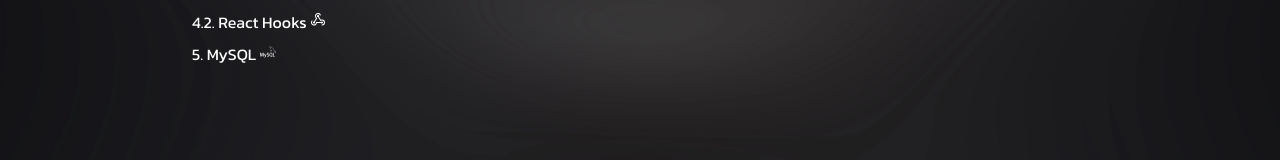
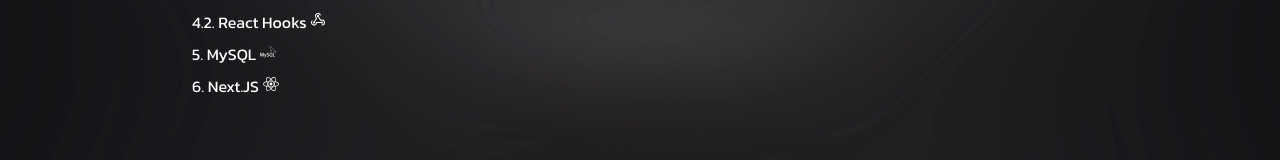
Before and after one commit to tahirbera/bera-portfolio, a React (Create React App) app: page / in a window 1280 px wide. Shown: the part 676-836 px from the top of the page. Built offline with nearby package versions, Linux system fonts and the light colour scheme.

Commit message:
Update Banner.js

```diff
--- a/src/Components/Banner.js
+++ b/src/Components/Banner.js
@@ -52,6 +52,8 @@
                     </li>
                     <li>5. MySQL  <SiMysql />
                     </li>
+                    <li>6. Next.JS  <FaReact />
+                    </li>
                 </ol>
 
 
```
